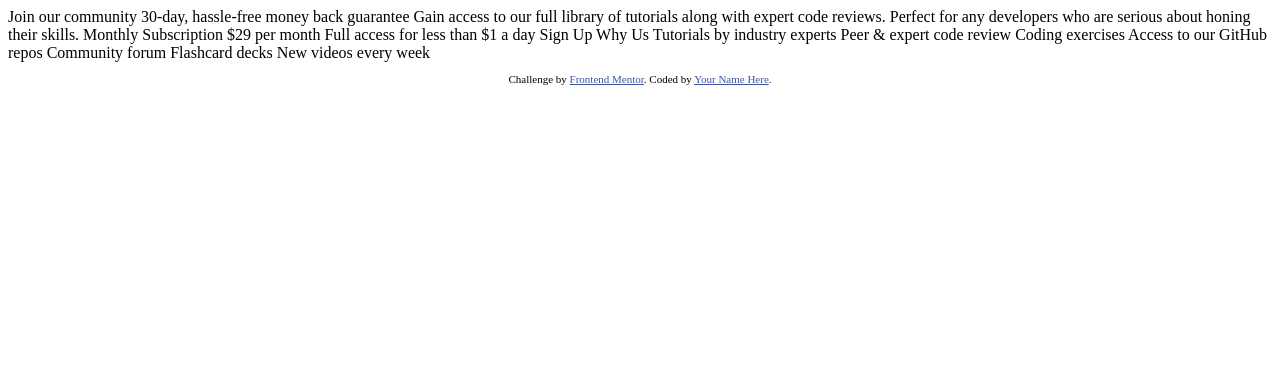
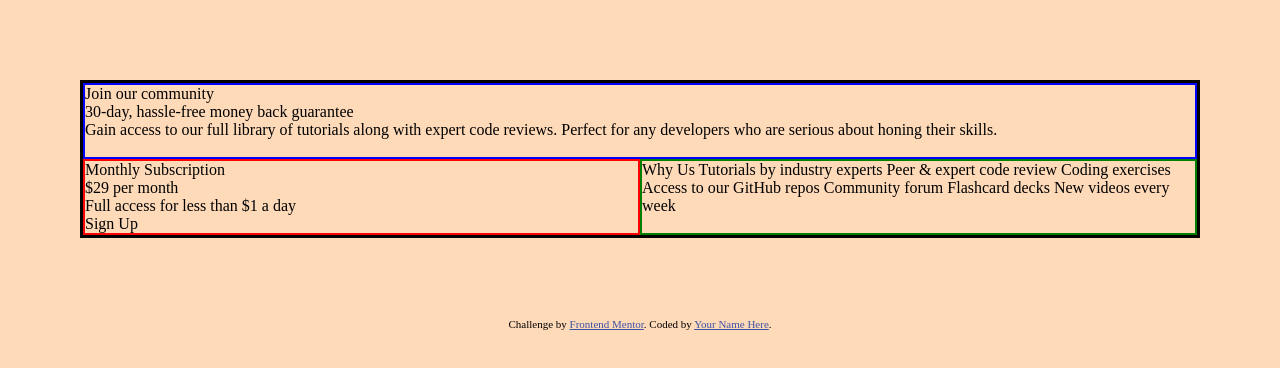
Before and after one commit to sebj11/fem-grid-challenge, a plain HTML site: page fem-grid-challenge/index.html in a window 1280 px wide. Drawn offline with Linux system fonts and the light colour scheme.

Commit message:
set grid layout and started styling

```diff
--- a/fem-grid-challenge/index.html
+++ b/fem-grid-challenge/index.html
@@ -3,6 +3,7 @@
 <head>
   <meta charset="UTF-8">
   <meta name="viewport" content="width=device-width, initial-scale=1.0"> <!-- displays site properly based on user's device -->
+  <link rel="stylesheet" href="style.css">
 
   <link rel="icon" type="image/png" sizes="32x32" href="./images/favicon-32x32.png">
 
@@ -15,21 +16,29 @@
   </style>
 </head>
 <body>
-  Join our community
+<div class="container">
+  <div class="top-half">
+    <div>Join our community</div>
 
-  30-day, hassle-free money back guarantee
+    <div>30-day, hassle-free money back guarantee</div>
 
+    <div>
       Gain access to our full library of tutorials along with expert code reviews.
       Perfect for any developers who are serious about honing their skills.
+    </div>
+  </div>
 
-  Monthly Subscription
+  <div class="bottom-left">
+    <div>Monthly Subscription</div>
 
-  &dollar;29 per month
+    <div>&dollar;29 per month</div>
 
-  Full access for less than &dollar;1 a day
+    <div>Full access for less than &dollar;1 a day</div>
 
-  Sign Up
+    <div>Sign Up</div>
+  </div>
 
+  <div class="bottom-right">
     Why Us
 
     Tutorials by industry experts
@@ -39,12 +48,14 @@
     Community forum
     Flashcard decks
     New videos every week
-
+  </div>
+</div>
   <footer>
     <p class="attribution">
       Challenge by <a href="https://www.frontendmentor.io?ref=challenge" target="_blank">Frontend Mentor</a>.
       Coded by <a href="#">Your Name Here</a>.
     </p>
+
   </footer>
 </body>
 </html>
--- /dev/null
+++ b/fem-grid-challenge/style.css
@@ -0,0 +1,38 @@
+* {
+    padding: 0;
+    margin: 0;
+    box-sizing: border-box;
+}
+
+body {
+    height: 100%;
+    width: auto;
+    background-color: peachpuff;
+}
+
+.container {
+    margin: 5rem;
+    border: 3px solid black;
+    display: grid;
+    grid-template-columns: repeat(2, 1fr);
+    grid-template-rows: repeat(2, 1fr);
+    min-width: 400px;
+}
+
+.top-half {
+    grid-column: 1 / 3;
+    grid-row: 1 / 2;
+    border: 2px solid blue;
+}
+
+.bottom-left {
+    grid-column: 1 / 2 ;
+    grid-row: 2 / 3;
+    border: 2px solid red;
+}
+
+.bottom-right {
+    grid-column: 2 / 3;
+    grid-row: 2/ 3;
+    border: 2px solid green;
+}
```
Lines whose indentation alone changed are shown as unchanged.
